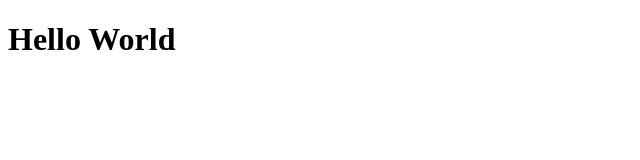
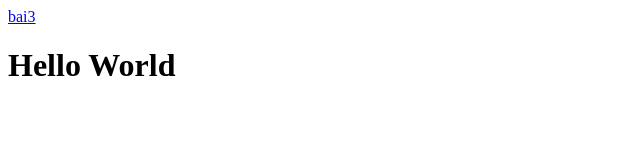
Before and after one commit to Hungdz3/java, a plain HTML site: page bai1_2.html in a window 1280 px wide. Shown: the whole page, without its empty margins (0-640 px from the left). Drawn offline with Linux system fonts and the light colour scheme.

Commit message:
Update bai1_2.html

```diff
--- a/bai1_2.html
+++ b/bai1_2.html
@@ -6,6 +6,7 @@
     <title>Document</title>
 </head>
 <body>
+     <a href="https://hungdz3.github.io/java/bai3.html">bai3</a><br>
     <script src="bai1_2.js"></script>
 </body>
 </html>
```
